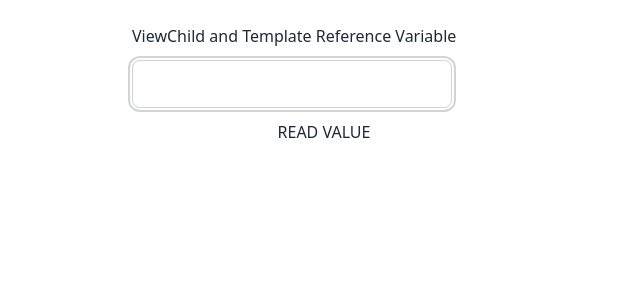
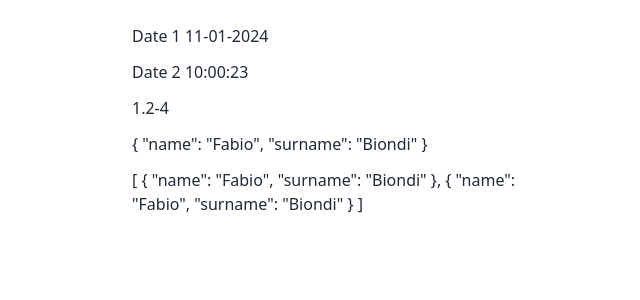
Before and after one commit to alelax/angular-evolution, an Angular app: page / in a window 1280 px wide. Shown: the top 300 px of the page, without its empty margins (316-956 px from the left). Built offline with nearby package versions, Linux system fonts and the light colour scheme.

Commit message:
use pipe

```diff
--- a/src/app/app.component.ts
+++ b/src/app/app.component.ts
@@ -1,16 +1,6 @@
 import { AfterViewInit, Component, ElementRef, ViewChild } from '@angular/core';
 import { CommonModule } from '@angular/common';
 import { RouterOutlet } from '@angular/router';
-
-type Alert = {
-  msg: string;
-  type: 'primary' | 'success' | 'danger'
-}
-
-type Coords = {
-  x: number
-  y: number
-}
 
 @Component({
   selector: 'app-root',
@@ -19,11 +9,13 @@ type Coords = {
   template: `
     <div class="centred-page sm flex flex-col gap-3">
 
+      <div>Date 1 {{ today | date: 'dd-MM-yyyy' }}</div>
+      <div>Date 2 {{ timestamp | date: 'hh:mm:ss' }}</div>
 
-      <label>ViewChild and Template Reference Variable</label>
-      <input type="text" (keydown.enter)="keydownHandler()" #input>
+      <div>{{ value | date: '1.2-4' }}</div>
 
-      <button (click)="read(input)">READ VALUE</button>
+      <div>{{ user | json }}</div>
+      <div>{{ users | json }}</div>
 
     </div>
 
@@ -34,26 +26,12 @@ type Coords = {
 
   `],
 })
-export class AppComponent implements AfterViewInit {
+export class AppComponent {
 
-  @ViewChild('input') myInput: ElementRef<HTMLInputElement> | undefined;
-
-  ngAfterViewInit(): void {
-    this.myInput?.nativeElement.focus();
-  }
-
-  keydownHandler() {
-
-    const text = this.myInput?.nativeElement.value
-    const urlRegex = /^(https?|ftp):\/\/[^\s/$.?#].[^\s]*$/i;
-    const isUrlValid = text && urlRegex.test(text);
-
-    if (isUrlValid) window.open(text);
-
-  }
-
-  read(input: HTMLInputElement) {
-    console.log(this.myInput?.nativeElement.value)
-  }
+  today = new Date();
+  timestamp = 1202423006;
+  value = 1.1234567890;
+  user = { name: 'Fabio', surname: 'Biondi' };
+  users = [{ name: 'Fabio', surname: 'Biondi' },{ name: 'Fabio', surname: 'Biondi' }];
 
 }
```
